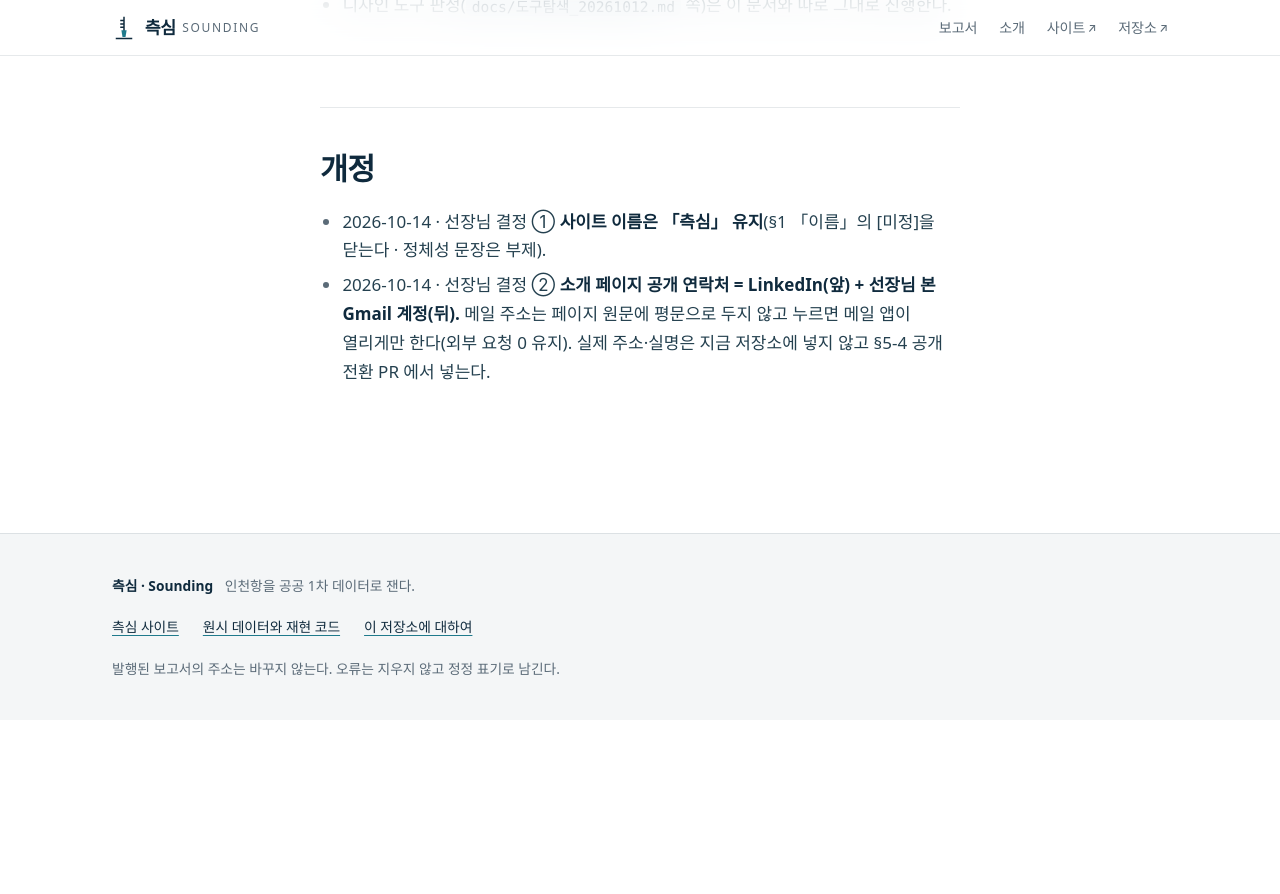
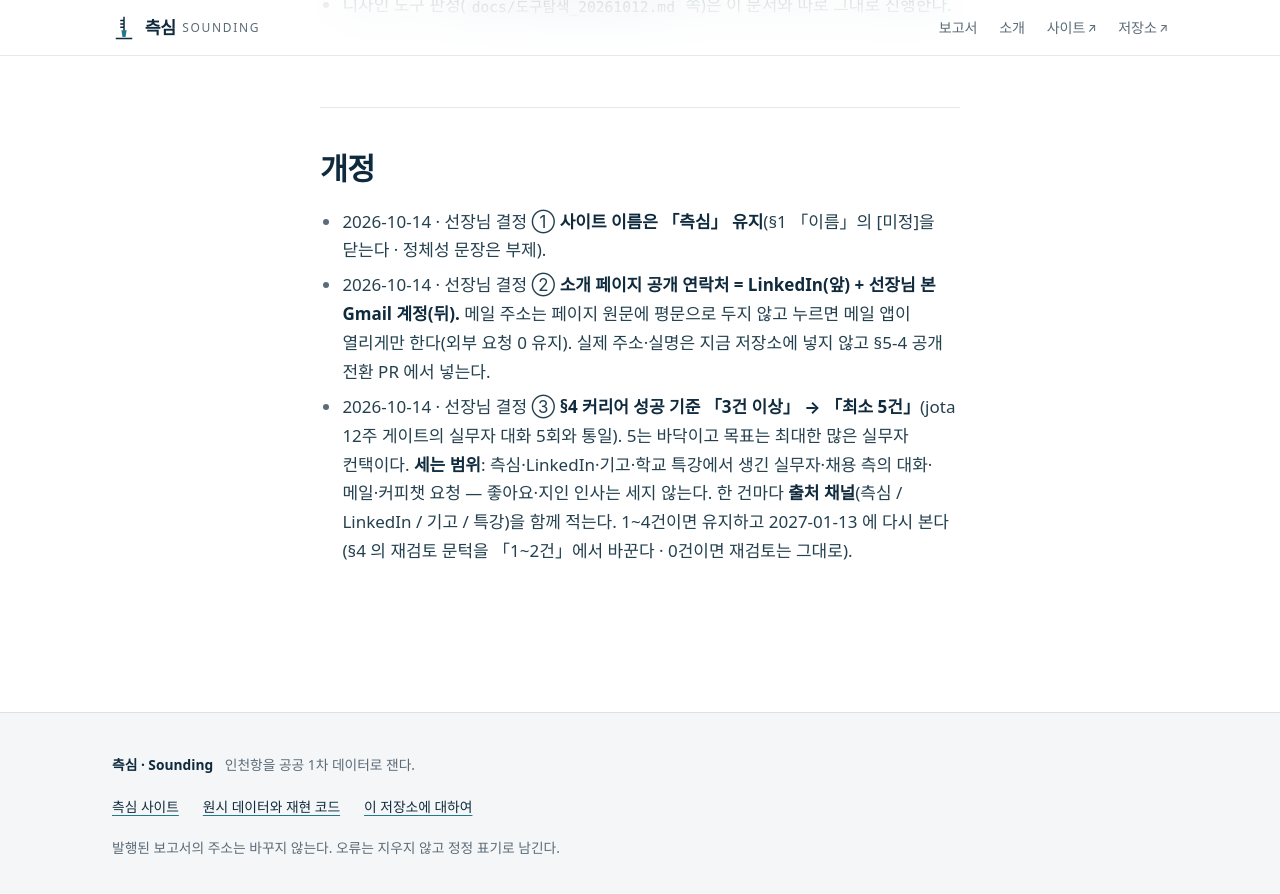
Before and after one commit to jisangj03-dev/incheon-port-analysis, a Jekyll site: the page built from docs/측심_정체성전환_판정기준_선커밋_20261014.md, in a window 1280 px wide and 900 px high, scrolled down 7634 px. Shown: the top 894 px of the window. Built offline with Jekyll 4.4.1, drawn with Linux system fonts in a browser that asks for light colours; some web fonts are replaced; our own code applies the rules of GitHub Pages for plain Markdown files; before the commit the page ends 8354 px from its top, so only the background shows below that.

Commit message:
정체성 전환 정본 개정 ③ — 커리어 성공 기준 최소 5건(jota 12주 게이트와 통일) · 세는 범위·출처 채널
Co-Authored-By: Claude Opus 5.5 <noreply@anthropic.com>
Claude-Session: https://claude.ai/code/session_01L59oEoiMW7KHoJRFFkcN4Q

```diff
--- a/docs/측심_정체성전환_판정기준_선커밋_20261014.md
+++ b/docs/측심_정체성전환_판정기준_선커밋_20261014.md
@@ -118,3 +118,4 @@
 ## 개정
 - 2026-10-14 · 선장님 결정 ① **사이트 이름은 「측심」 유지**(§1 「이름」의 [미정]을 닫는다 · 정체성 문장은 부제).
 - 2026-10-14 · 선장님 결정 ② **소개 페이지 공개 연락처 = LinkedIn(앞) + 선장님 본 Gmail 계정(뒤).** 메일 주소는 페이지 원문에 평문으로 두지 않고 누르면 메일 앱이 열리게만 한다(외부 요청 0 유지). 실제 주소·실명은 지금 저장소에 넣지 않고 §5-4 공개 전환 PR 에서 넣는다.
+- 2026-10-14 · 선장님 결정 ③ **§4 커리어 성공 기준 「3건 이상」 → 「최소 5건」**(jota 12주 게이트의 실무자 대화 5회와 통일). 5는 바닥이고 목표는 최대한 많은 실무자 컨택이다. **세는 범위**: 측심·LinkedIn·기고·학교 특강에서 생긴 실무자·채용 측의 대화·메일·커피챗 요청 — 좋아요·지인 인사는 세지 않는다. 한 건마다 **출처 채널**(측심 / LinkedIn / 기고 / 특강)을 함께 적는다. 1~4건이면 유지하고 2027-01-13 에 다시 본다(§4 의 재검토 문턱을 「1~2건」에서 바꾼다 · 0건이면 재검토는 그대로).
```
